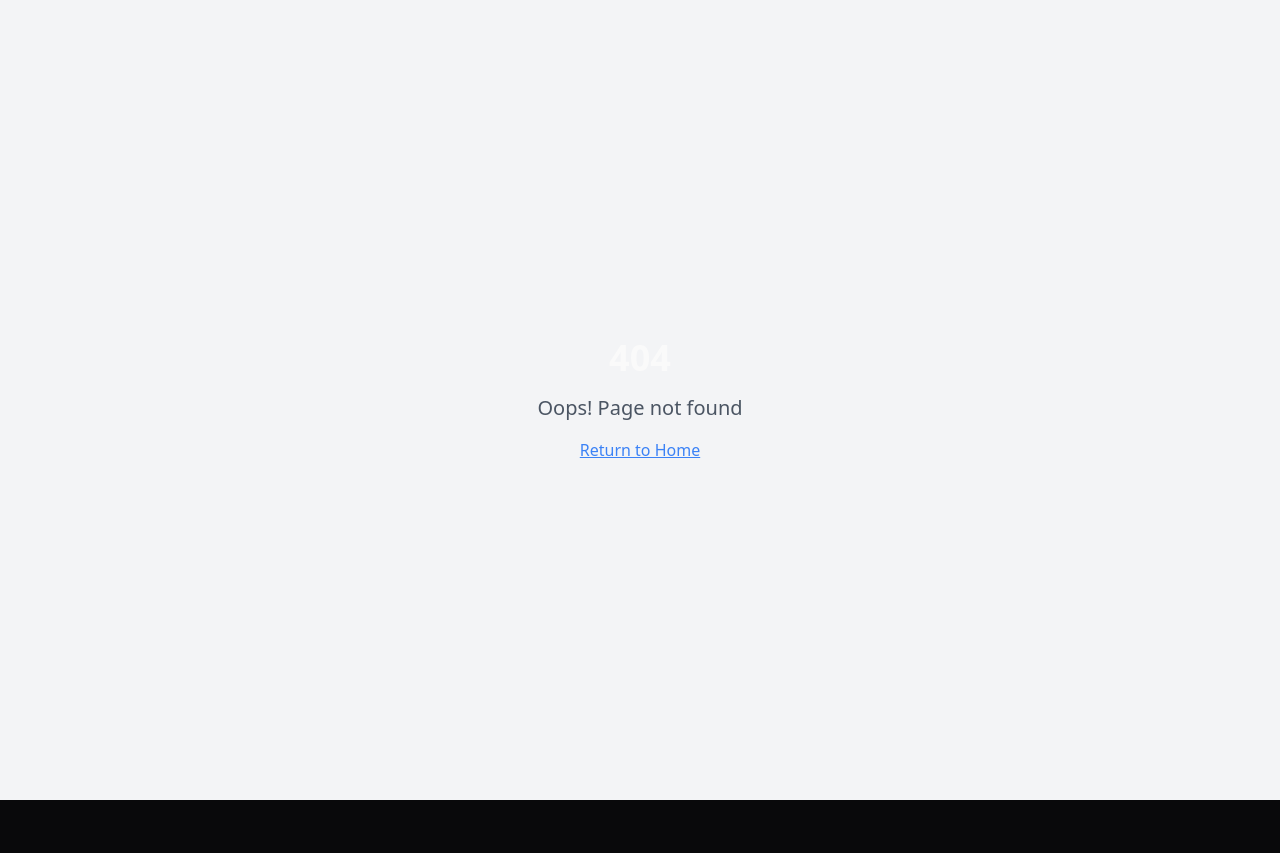
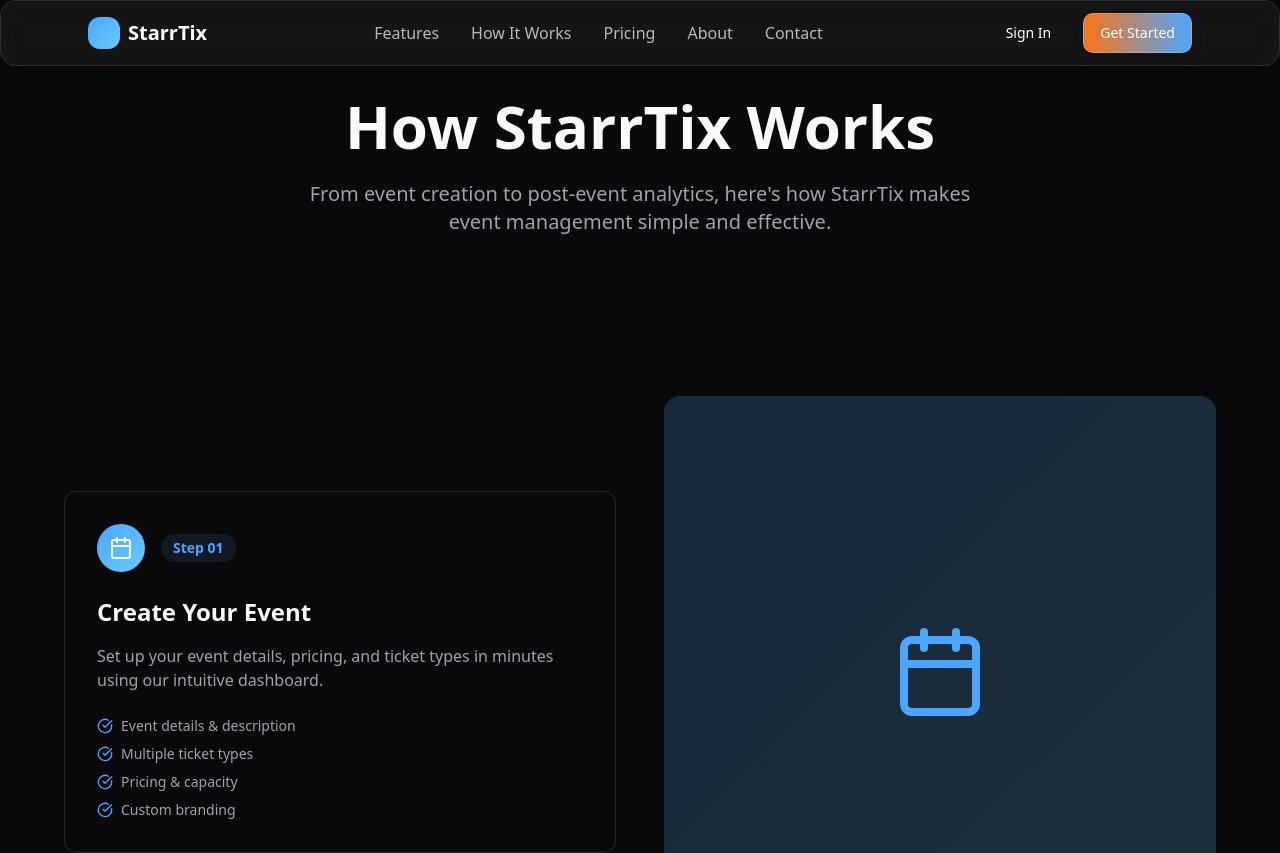
Before and after one commit to edwxrdbobb/venue-bloom-page, a React (Vite) app: page /how-it-works in a window 1280 px wide. Before the commit this address had no page. Shown: the top 853 px of the page. Before the commit the page ends 800 px from the top, so only its background shows below. Built offline with nearby package versions, Linux system fonts and the light colour scheme.

Commit message:
Add "How It Works" page
Add a new page to the application that explains how the service works. This includes updating the routing and navigation to include the new page.

```diff
--- a/src/App.tsx
+++ b/src/App.tsx
@@ -6,6 +6,7 @@ import { BrowserRouter, Routes, Route } from "react-router-dom";
 import Index from "./pages/Index";
 import About from "./pages/About";
 import Pricing from "./pages/Pricing";
+import HowItWorks from "./pages/HowItWorks";
 import NotFound from "./pages/NotFound";
 
 const queryClient = new QueryClient();
@@ -20,6 +21,7 @@ const App = () => (
           <Route path="/" element={<Index />} />
           <Route path="/about" element={<About />} />
           <Route path="/pricing" element={<Pricing />} />
+          <Route path="/how-it-works" element={<HowItWorks />} />
           {/* ADD ALL CUSTOM ROUTES ABOVE THE CATCH-ALL "*" ROUTE */}
           <Route path="*" element={<NotFound />} />
         </Routes>
--- a/src/components/landing/Header.tsx
+++ b/src/components/landing/Header.tsx
@@ -7,6 +7,7 @@ const Header = () => {
 
   const navItems = [
     { label: "Features", href: "#features" },
+    { label: "How It Works", href: "/how-it-works" },
     { label: "Pricing", href: "/pricing" },
     { label: "About", href: "/about" },
     { label: "Contact", href: "#contact" }
--- /dev/null
+++ b/src/pages/HowItWorks.tsx
@@ -0,0 +1,193 @@
+import Header from "@/components/landing/Header";
+import Footer from "@/components/landing/Footer";
+import { Card, CardContent } from "@/components/ui/card";
+import { Button } from "@/components/ui/button";
+import { ArrowRight, Calendar, Users, CreditCard, BarChart3, Settings, CheckCircle } from "lucide-react";
+
+const HowItWorks = () => {
+  const steps = [
+    {
+      step: "01",
+      title: "Create Your Event",
+      description: "Set up your event details, pricing, and ticket types in minutes using our intuitive dashboard.",
+      icon: Calendar,
+      features: ["Event details & description", "Multiple ticket types", "Pricing & capacity", "Custom branding"]
+    },
+    {
+      step: "02",
+      title: "Customize & Launch",
+      description: "Design your event page, set up payment processing, and publish to start selling tickets.",
+      icon: Settings,
+      features: ["Custom event pages", "Payment integration", "Social media sharing", "SEO optimization"]
+    },
+    {
+      step: "03",
+      title: "Sell Tickets",
+      description: "Share your event and watch ticket sales roll in with our optimized checkout experience.",
+      icon: CreditCard,
+      features: ["Mobile-optimized checkout", "Multiple payment methods", "Instant confirmations", "Automated receipts"]
+    },
+    {
+      step: "04",
+      title: "Manage Attendees",
+      description: "Track sales, manage attendees, and communicate with your audience all in one place.",
+      icon: Users,
+      features: ["Real-time sales tracking", "Attendee management", "Email communications", "Check-in tools"]
+    },
+    {
+      step: "05",
+      title: "Analyze & Grow",
+      description: "Use detailed analytics to understand your audience and optimize future events.",
+      icon: BarChart3,
+      features: ["Sales analytics", "Attendee insights", "Revenue tracking", "Performance reports"]
+    }
+  ];
+
+  const benefits = [
+    {
+      title: "Quick Setup",
+      description: "Get your event live in under 10 minutes",
+      icon: CheckCircle
+    },
+    {
+      title: "No Hidden Fees",
+      description: "Transparent 5% fee only on paid tickets",
+      icon: CheckCircle
+    },
+    {
+      title: "24/7 Support",
+      description: "Get help whenever you need it",
+      icon: CheckCircle
+    },
+    {
+      title: "Mobile Ready",
+      description: "Optimized for all devices and screen sizes",
+      icon: CheckCircle
+    }
+  ];
+
+  return (
+    <div className="min-h-screen bg-gradient-to-br from-background via-background-alt to-background">
+      <Header />
+
+      {/* Hero Section */}
+      <section className="pt-24 pb-16 px-6">
+        <div className="max-w-4xl mx-auto text-center">
+          <h1 className="text-4xl md:text-6xl font-bold text-foreground mb-6">
+            How <span className="text-gradient">StarrTix</span> Works
+          </h1>
+          <p className="text-xl text-muted-foreground mb-8 max-w-2xl mx-auto">
+            From event creation to post-event analytics, here's how StarrTix makes event management simple and effective.
+          </p>
+        </div>
+      </section>
+
+      {/* Steps Section */}
+      <section className="py-16 px-6">
+        <div className="max-w-6xl mx-auto">
+          <div className="space-y-16">
+            {steps.map((step, index) => {
+              const Icon = step.icon;
+              const isEven = index % 2 === 0;
+
+              return (
+                <div key={step.step} className={`grid grid-cols-1 lg:grid-cols-2 gap-12 items-center ${isEven ? '' : 'lg:grid-flow-col-dense'}`}>
+                  <div className={`${isEven ? '' : 'lg:col-start-2'}`}>
+                    <Card className="glass-card h-full">
+                      <CardContent className="p-8">
+                        <div className="flex items-center gap-4 mb-6">
+                          <div className="w-12 h-12 rounded-full bg-gradient-to-br from-primary to-primary-glow flex items-center justify-center">
+                            <Icon className="h-6 w-6 text-white" />
+                          </div>
+                          <span className="text-sm font-semibold text-primary bg-primary/10 px-3 py-1 rounded-full">
+                            Step {step.step}
+                          </span>
+                        </div>
+                        <h3 className="text-2xl font-bold text-foreground mb-4">{step.title}</h3>
+                        <p className="text-muted-foreground mb-6">{step.description}</p>
+                        <ul className="space-y-2">
+                          {step.features.map((feature, featureIndex) => (
+                            <li key={featureIndex} className="flex items-center gap-2 text-sm text-muted-foreground">
+                              <CheckCircle className="h-4 w-4 text-primary flex-shrink-0" />
+                              {feature}
+                            </li>
+                          ))}
+                        </ul>
+                      </CardContent>
+                    </Card>
+                  </div>
+
+                  <div className={`${isEven ? '' : 'lg:col-start-1 lg:row-start-1'}`}>
+                    <div className="relative">
+                      <div className="aspect-square bg-gradient-to-br from-primary/20 to-primary-glow/20 rounded-2xl flex items-center justify-center">
+                        <Icon className="h-24 w-24 text-primary" />
+                      </div>
+                      {index < steps.length - 1 && (
+                        <div className="hidden lg:block absolute -bottom-8 left-1/2 transform -translate-x-1/2">
+                          <ArrowRight className="h-6 w-6 text-primary rotate-90" />
+                        </div>
+                      )}
+                    </div>
+                  </div>
+                </div>
+              );
+            })}
+          </div>
+        </div>
+      </section>
+
+      {/* Benefits Section */}
+      <section className="py-16 px-6">
+        <div className="max-w-4xl mx-auto">
+          <div className="text-center mb-12">
+            <h2 className="text-3xl md:text-4xl font-bold text-foreground mb-4">
+              Why Choose StarrTix?
+            </h2>
+            <p className="text-xl text-muted-foreground">
+              Everything you need to run successful events
+            </p>
+          </div>
+
+          <div className="grid grid-cols-1 md:grid-cols-2 gap-6">
+            {benefits.map((benefit, index) => {
+              const Icon = benefit.icon;
+              return (
+                <Card key={index} className="glass-card">
+                  <CardContent className="p-6 text-center">
+                    <Icon className="h-8 w-8 text-primary mx-auto mb-4" />
+                    <h3 className="text-lg font-semibold text-foreground mb-2">{benefit.title}</h3>
+                    <p className="text-muted-foreground">{benefit.description}</p>
+                  </CardContent>
+                </Card>
+              );
+            })}
+          </div>
+        </div>
+      </section>
+
+      {/* CTA Section */}
+      <section className="py-16 px-6">
+        <div className="max-w-4xl mx-auto text-center">
+          <Card className="glass-card">
+            <CardContent className="p-12">
+              <h2 className="text-3xl md:text-4xl font-bold text-foreground mb-4">
+                Ready to Get Started?
+              </h2>
+              <p className="text-xl text-muted-foreground mb-8">
+                Join thousands of event organizers who trust StarrTix
+              </p>
+              <Button size="lg" className="text-lg px-8 py-6">
+                Create Your First Event
+                <ArrowRight className="ml-2 h-5 w-5" />
+              </Button>
+            </CardContent>
+          </Card>
+        </div>
+      </section>
+
+      <Footer />
+    </div>
+  );
+};
+
+export default HowItWorks;
```
